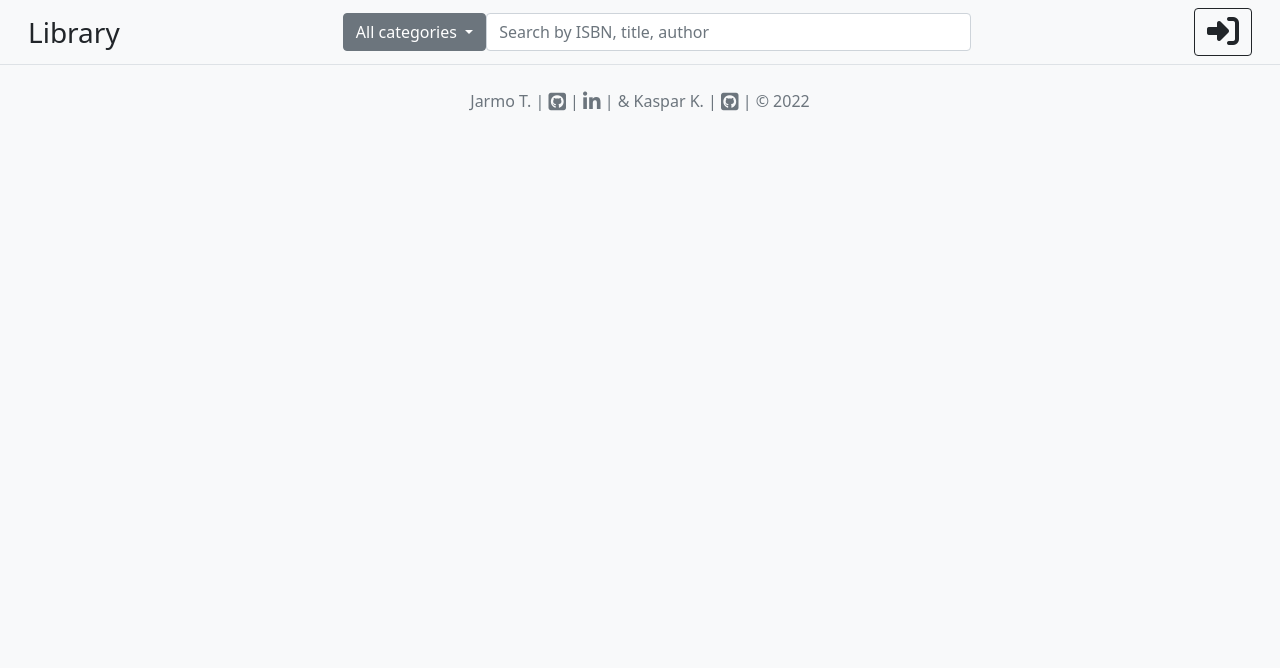
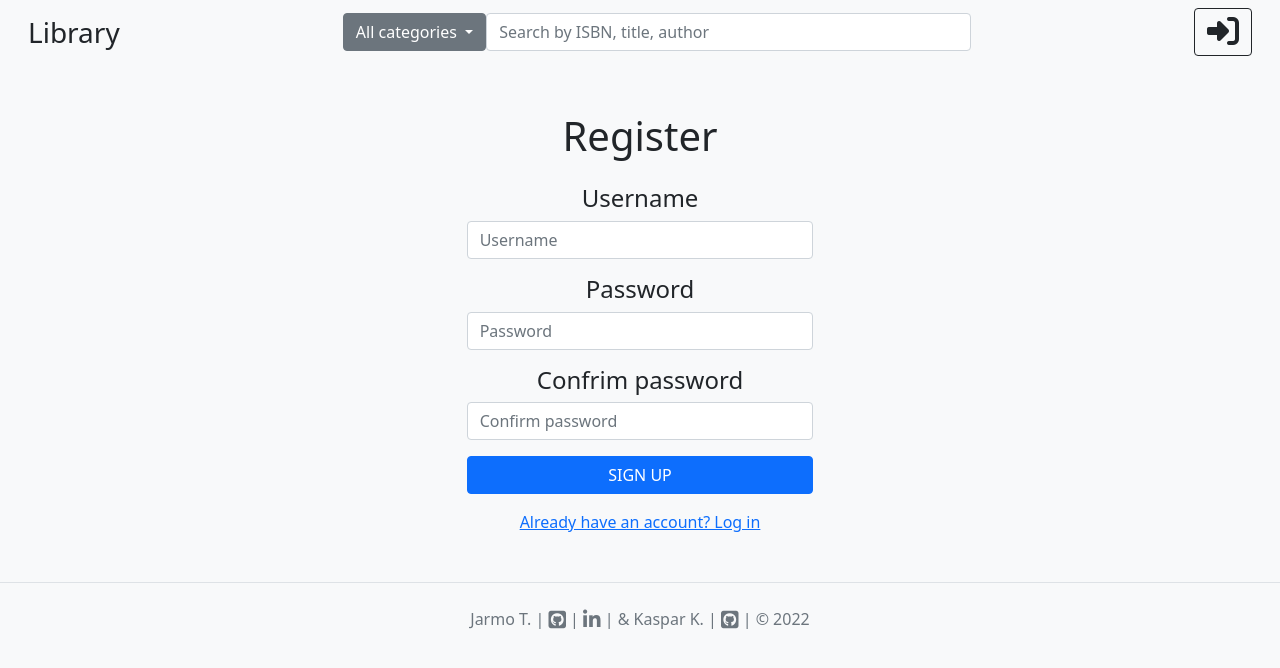
Before and after one commit to JarmoTro/LibraryAPI, a Vue app in the folder Frontend/: page /register in a window 1280 px wide. Shown: the top 668 px of the page. Built offline with nearby package versions, Linux system fonts and the light colour scheme.

Commit message:
Add login and register views [#183348090 #183348122]

```diff
--- /dev/null
+++ b/Frontend/src/components/auth.vue
@@ -0,0 +1,68 @@
+<template>
+<div class="text-center m-4 p-4">
+    <div class="row">
+        <div class="col"></div>
+        <div class="col">
+            <div v-if=" this.$route.name == 'login'">
+            <h1 class="mb-4">Login</h1>
+            </div>
+            <div v-if=" this.$route.name == 'register'">
+            <h1 class="mb-4">Register</h1>
+            </div>
+
+
+    <form action="/Login" method="POST" class="m-3">
+        <div class="form-group mb-3">
+          <label for="exampleInputEmail1"><h4>Username</h4></label>
+          <input type="text" name="username" class="form-control" id="exampleInputEmail1" placeholder="Username">
+        </div>
+        <div class="form-group">
+          <label for="exampleInputPassword1"><h4>Password</h4></label>
+          <input type="password" name = "password" class="form-control" id="exampleInputPassword1" placeholder="Password">
+        </div>
+        <div v-if=" this.$route.name == 'register'">
+        <div class="form-group mt-3">
+          <label for="exampleInputPassword1"><h4>Confrim password</h4></label>
+          <input type="password" name = "password" class="form-control" id="exampleInputPassword1" placeholder="Confirm password">
+        </div>
+        </div>
+        <div v-if=" this.$route.name == 'login'">
+         <button class="btn btn-primary mt-3 w-100" type="submit">LOG IN</button>
+        </div>
+        <div v-if=" this.$route.name == 'register'">
+         <button class="btn btn-primary mt-3 w-100" type="submit">SIGN UP</button>
+        </div>
+      </form>
+        <div v-if=" this.$route.name == 'login'">
+         <router-link :to="{name: 'register'}"> Don't have an account? Sign up </router-link>
+        </div>
+        <div v-if=" this.$route.name == 'register'">
+         <router-link :to="{name: 'login'}"> Already have an account? Log in </router-link>
+        </div>
+        </div>
+        <div class="col"></div>
+    </div>
+
+
+</div>
+</template>
+
+<script>
+import axios from 'axios'
+export default {
+  name: 'auth',
+  created() {
+  },
+  data() {
+    return {
+      errorMsg: '',
+    }
+  },
+  methods: {
+  },
+  computed: {
+
+  }
+}
+
+</script>
--- a/Frontend/src/components/navbar.vue
+++ b/Frontend/src/components/navbar.vue
@@ -34,7 +34,9 @@ export default {
               </router-link>
           </form>
           <form class="d-flex">
+            <router-link :to="{name: 'login'}">
             <button class="btn btn-outline-dark" style="margin-right: 1rem;" type="submit"><i class="fa-solid fa-right-to-bracket fa-2x"></i></button>
+            </router-link>
           </form>
         </div>
       </nav>
--- a/Frontend/src/router/index.js
+++ b/Frontend/src/router/index.js
@@ -1,6 +1,7 @@
 import { createWebHistory, createRouter } from "vue-router";
 import Home from "../components/card.vue";
 import singleBook from "../components/singleCard.vue";
+import auth from "../components/auth.vue"
 
 
 const routes = [
@@ -24,6 +25,16 @@ const routes = [
   name: "keywordSearch",
   component: Home,
 },
+{
+  path: "/login",
+  name: "login",
+  component: auth,
+},
+{
+  path: "/register",
+  name: "register",
+  component: auth,
+},
 ];
 
 const router = createRouter({
```
